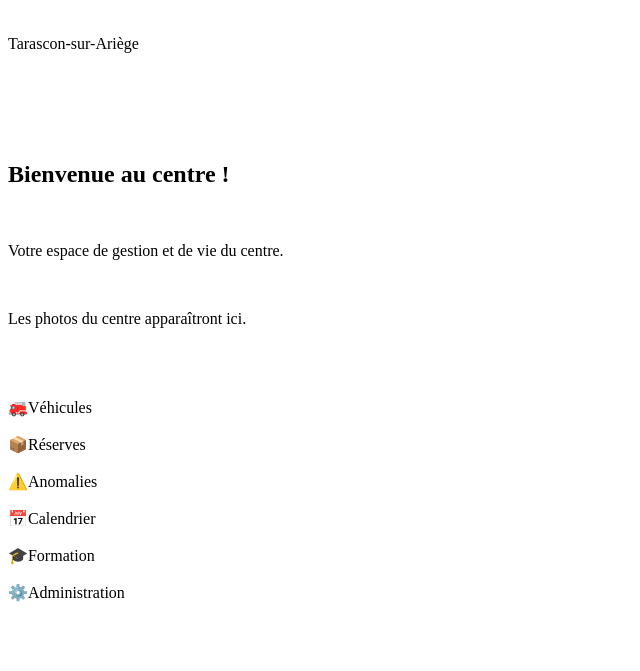
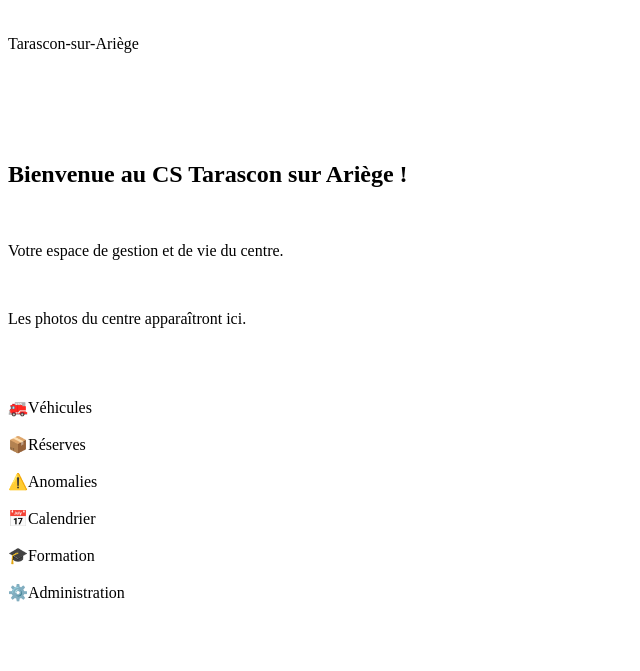
Before and after one commit to gaethancretu-code/gestion-cs-tarascon, a plain HTML site: page index.html in a window 1280 px wide. Shown: the part 123-794 px from the top of the page, without its empty margins (0-640 px from the left). Drawn offline with Linux system fonts and the light colour scheme.

Commit message:
Update index.html

```diff
--- a/index.html
+++ b/index.html
@@ -63,7 +63,7 @@
 
   <main>
     <section class="welcome">
-      <h2>Bienvenue au centre !</h2>
+      <h2>Bienvenue au CS Tarascon sur Ariège !</h2>
       <p>Votre espace de gestion et de vie du centre.</p>
       <p>Les photos du centre apparaîtront ici.</p>
     </section>
```
